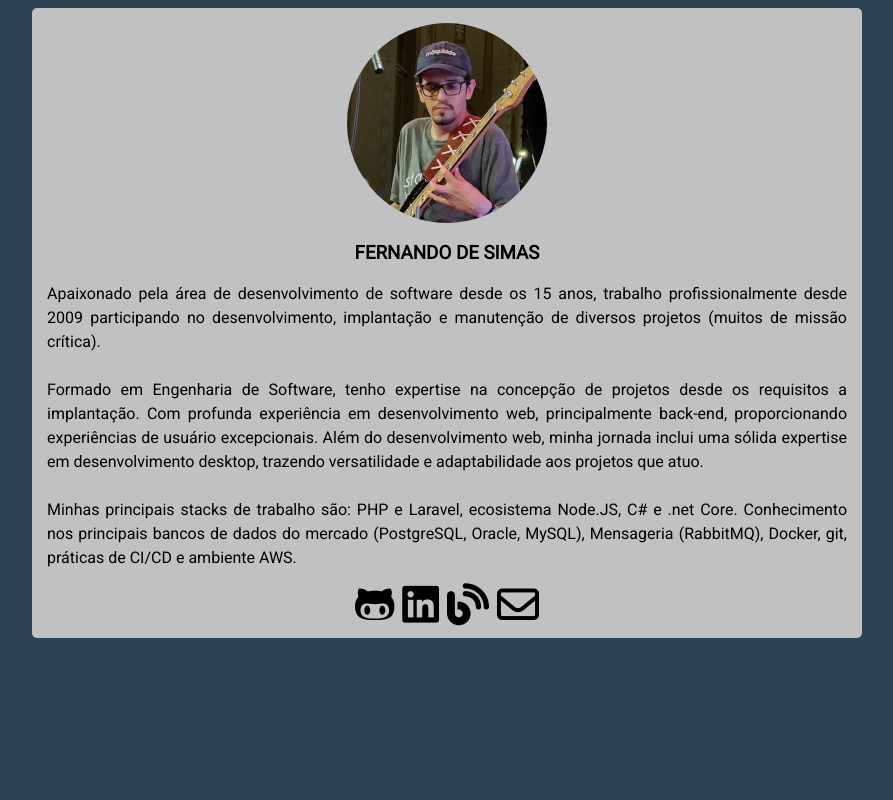
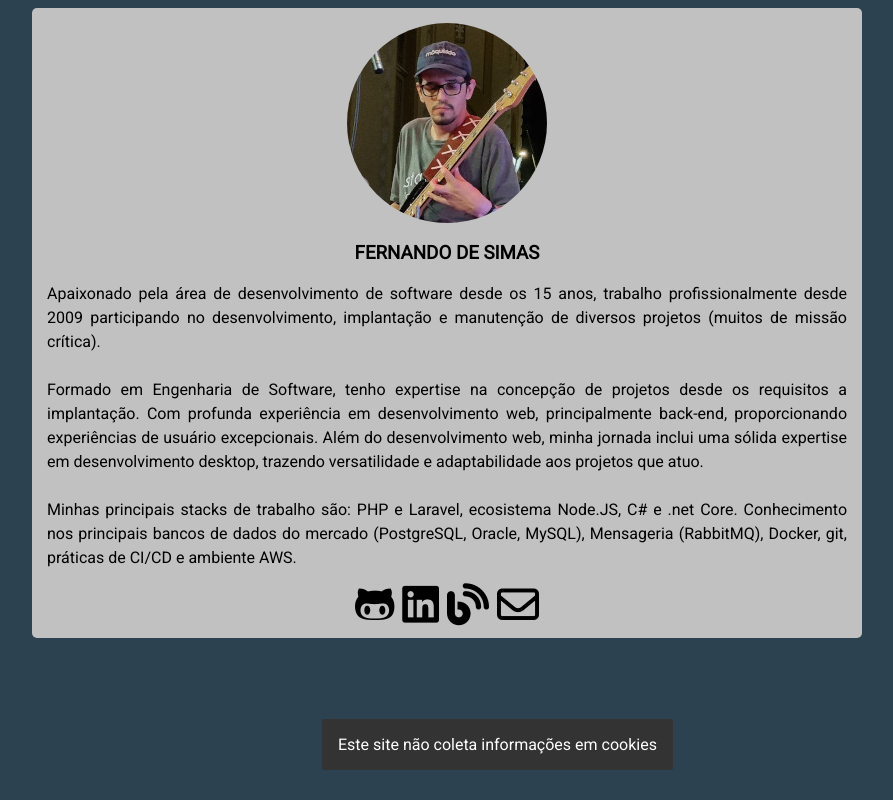
Before and after one commit to simasware/site, a plain HTML site: page index.html in a window 1280 px wide. Shown: the whole page, without its empty margins (193-1086 px from the left). Drawn offline with Linux system fonts and the light colour scheme.

Commit message:
feat: Aviso cookies
Aviso de não utilização de cookies

```diff
--- /dev/null
+++ b/css/toast.css
@@ -0,0 +1,46 @@
+/* The snackbar - position it at the bottom and in the middle of the screen */
+#snackbar {
+  visibility: hidden; /* Hidden by default. Visible on click */
+  min-width: 250px; /* Set a default minimum width */
+  margin-left: -125px; /* Divide value of min-width by 2 */
+  background-color: #333; /* Black background color */
+  color: #fff; /* White text color */
+  text-align: center; /* Centered text */
+  border-radius: 2px; /* Rounded borders */
+  padding: 16px; /* Padding */
+  position: fixed; /* Sit on top of the screen */
+  z-index: 1; /* Add a z-index if needed */
+  left: 50%; /* Center the snackbar */
+  bottom: 30px; /* 30px from the bottom */
+  font-family: "Roboto", sans-serif;
+}
+
+/* Show the snackbar when clicking on a button (class added with JavaScript) */
+#snackbar.show {
+  visibility: visible; /* Show the snackbar */
+  /* Add animation: Take 0.5 seconds to fade in and out the snackbar.
+  However, delay the fade out process for 2.5 seconds */
+  -webkit-animation: fadein 0.5s, fadeout 0.5s 2.5s;
+  animation: fadein 0.5s, fadeout 0.5s 2.5s;
+}
+
+/* Animations to fade the snackbar in and out */
+@-webkit-keyframes fadein {
+  from {bottom: 0; opacity: 0;}
+  to {bottom: 30px; opacity: 1;}
+}
+
+@keyframes fadein {
+  from {bottom: 0; opacity: 0;}
+  to {bottom: 30px; opacity: 1;}
+}
+
+@-webkit-keyframes fadeout {
+  from {bottom: 30px; opacity: 1;}
+  to {bottom: 0; opacity: 0;}
+}
+
+@keyframes fadeout {
+  from {bottom: 30px; opacity: 1;}
+  to {bottom: 0; opacity: 0;}
+}
--- a/index.html
+++ b/index.html
@@ -5,6 +5,7 @@
     <meta name="viewport" content="width=device-width, initial-scale=1.0" />
     <title>Fernando de Simas</title>
     <link rel="stylesheet" href="./css/style.css" />
+    <link rel="stylesheet" href="./css/toast.css" />
     <link rel="preconnect" href="https://fonts.googleapis.com" />
     <link rel="preconnect" href="https://fonts.gstatic.com" crossorigin />
     <link
@@ -55,5 +56,6 @@
         </nav>
       </article>
     </main>
+    <div id="snackbar" class="show">Este site não coleta informações em cookies</div>
   </body>
 </html>
```
